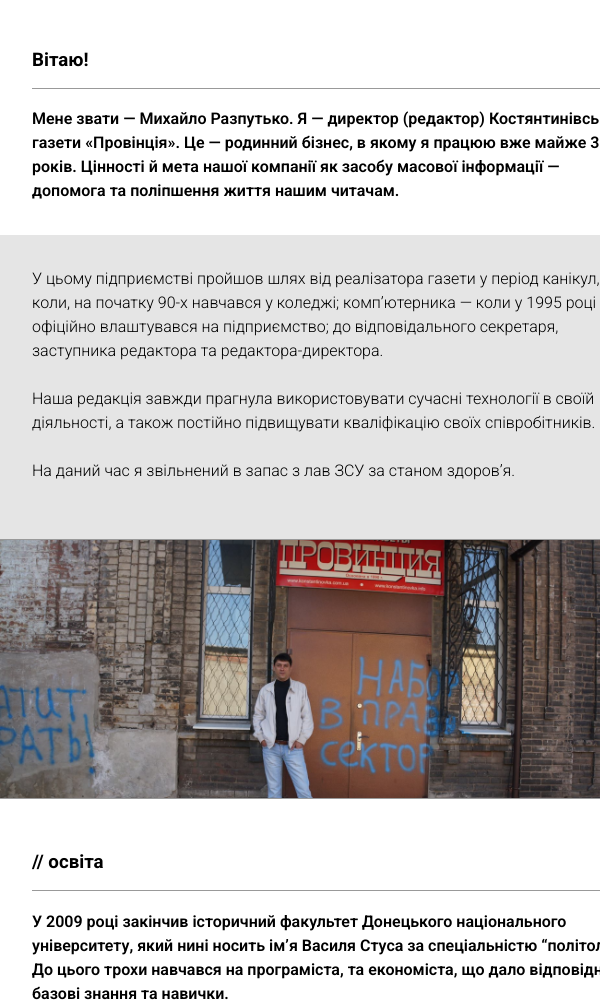
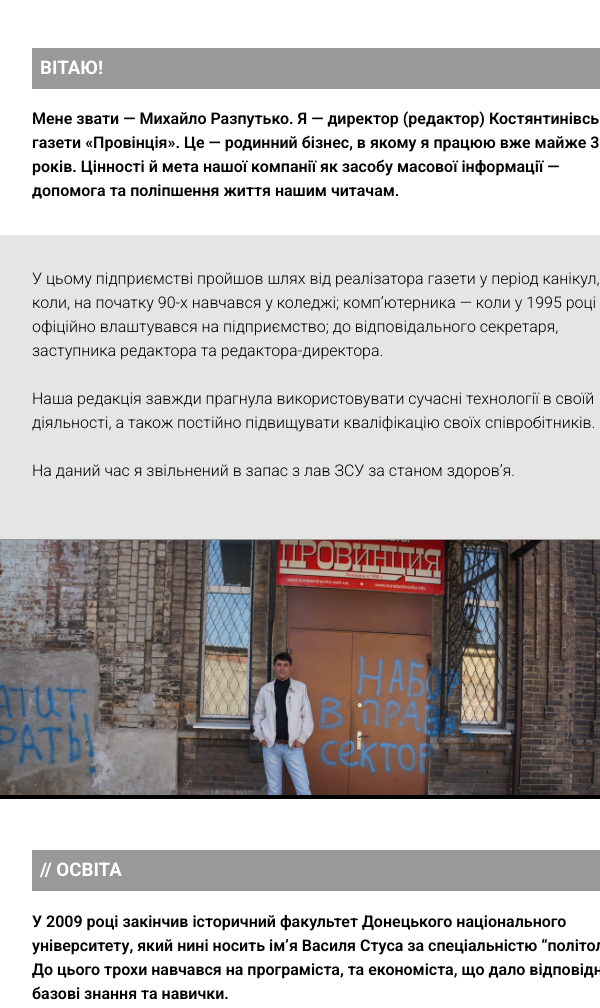
Before and after one commit to mrazputko/mir-resume, a website: page index.html in a window 600 px wide. Shown: the part 292-1300 px from the top of the page. Drawn offline with Linux system fonts and the light colour scheme.

```diff
--- a/scss/style.scss
+++ b/scss/style.scss
@@ -162,7 +162,7 @@
             background-size: cover;
 
             border-top: 1px solid #999;
-            border-bottom: 1px solid #999;
+            border-bottom: 4px solid #999;
         }
 
         &__image_provin {
@@ -245,6 +245,12 @@
 
         &__text {
             padding: $padding-md;
+            h3 {
+                background-color: #999;
+                color: white;
+                padding: .5rem;
+                text-transform: uppercase;
+            }
             p {
                 margin-block-start: 0;
                 margin-block-end: $line-height-base;
@@ -258,7 +264,7 @@
             background-size: cover;
 
             border-top: 1px solid #999;
-            border-bottom: 1px solid #999;
+            border-bottom: 4px solid #000;
         }
 
         &__image_provin {
```
Also changed, not shown: package.json (added, +33 -0 lines), README.md, css/style.css, 3 other files.
